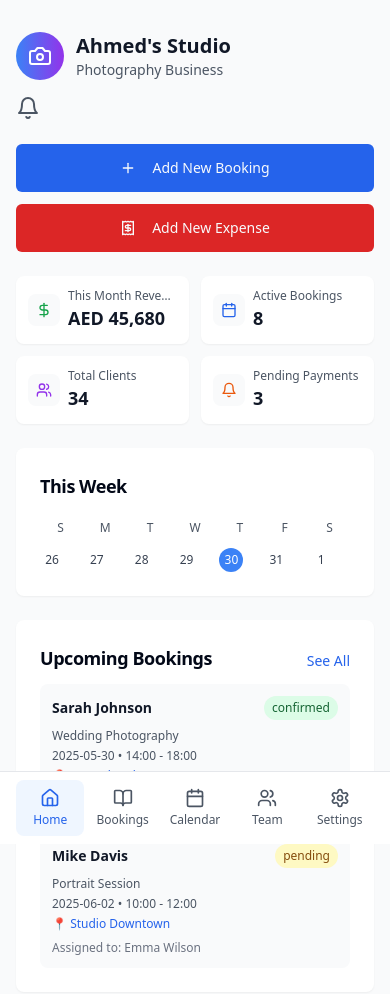
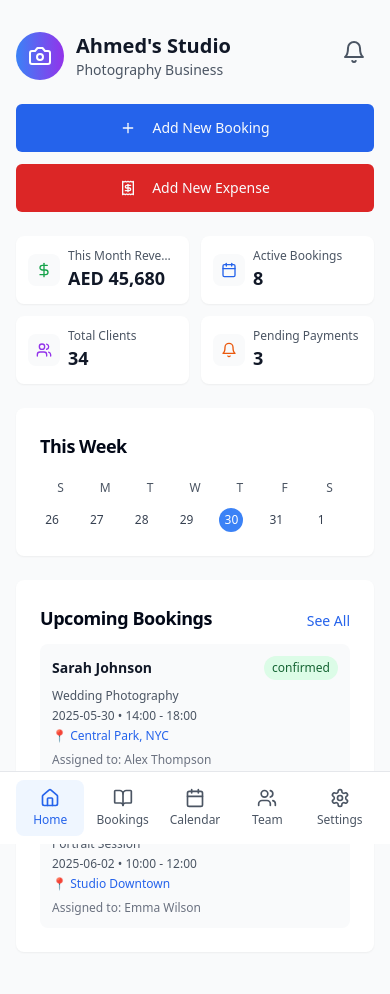
Before and after one commit to Tall-Photographer/shot-sync-studio-hub, a React (Vite) app: page / in a window 390 px wide. Shown: the top 994 px of the page. Built offline with nearby package versions, Linux system fonts and the light colour scheme.

Commit message:
Refactor dashboard UI
Move notification button to the top right corner, make cards touchable with navigation, and implement "See All" functionality.

```diff
--- a/src/components/Dashboard.tsx
+++ b/src/components/Dashboard.tsx
@@ -6,7 +6,11 @@ import { Button } from '@/components/ui/button';
 import NewBookingDialog from './NewBookingDialog';
 import AddExpenseDialog from './AddExpenseDialog';
 
-const Dashboard = () => {
+interface DashboardProps {
+  onNavigate?: (tab: string) => void;
+}
+
+const Dashboard = ({ onNavigate }: DashboardProps) => {
   const upcomingBookings = [
     {
       id: 1,
@@ -31,10 +35,10 @@ const Dashboard = () => {
   ];
 
   const stats = [
-    { title: 'This Month Revenue', value: 'AED 45,680', icon: DollarSign, color: 'text-green-600' },
-    { title: 'Active Bookings', value: '8', icon: Calendar, color: 'text-blue-600' },
-    { title: 'Total Clients', value: '34', icon: Users, color: 'text-purple-600' },
-    { title: 'Pending Payments', value: '3', icon: Bell, color: 'text-orange-600' }
+    { title: 'This Month Revenue', value: 'AED 45,680', icon: DollarSign, color: 'text-green-600', navigateTo: 'financials' },
+    { title: 'Active Bookings', value: '8', icon: Calendar, color: 'text-blue-600', navigateTo: 'bookings' },
+    { title: 'Total Clients', value: '34', icon: Users, color: 'text-purple-600', navigateTo: 'team' },
+    { title: 'Pending Payments', value: '3', icon: Bell, color: 'text-orange-600', navigateTo: 'financials' }
   ];
 
   const handleBookingAdded = (newBooking: any) => {
@@ -45,10 +49,27 @@ const Dashboard = () => {
     console.log('New expense added to dashboard:', newExpense);
   };
 
+  const handleStatCardClick = (navigateTo: string) => {
+    if (onNavigate) {
+      onNavigate(navigateTo);
+    }
+  };
+
+  const handleSeeAllBookings = () => {
+    if (onNavigate) {
+      onNavigate('bookings');
+    }
+  };
+
+  const handleNotificationClick = () => {
+    console.log('Notification clicked - opening notifications');
+    // You can add notification functionality here
+  };
+
   return (
     <div className="p-4 space-y-6 max-w-full overflow-x-hidden">
       {/* Header */}
-      <div className="flex flex-col sm:flex-row items-start sm:items-center justify-between pt-4 gap-4">
+      <div className="flex items-start justify-between pt-4">
         <div className="flex items-center space-x-3">
           <div className="w-12 h-12 bg-gradient-to-r from-blue-500 to-purple-600 rounded-full flex items-center justify-center flex-shrink-0">
             <Camera className="w-6 h-6 text-white" />
@@ -58,7 +79,13 @@ const Dashboard = () => {
             <p className="text-gray-600 text-sm">Photography Business</p>
           </div>
         </div>
-        <Bell className="w-6 h-6 text-gray-600 flex-shrink-0" />
+        <button
+          onClick={handleNotificationClick}
+          className="p-2 rounded-full hover:bg-gray-100 transition-colors flex-shrink-0"
+          aria-label="Notifications"
+        >
+          <Bell className="w-6 h-6 text-gray-600" />
+        </button>
       </div>
 
       {/* Action Buttons */}
@@ -87,7 +114,11 @@ const Dashboard = () => {
       {/* Quick Stats */}
       <div className="grid grid-cols-2 gap-3 sm:gap-4">
         {stats.map((stat, index) => (
-          <Card key={index} className="bg-white shadow-sm border-0">
+          <Card
+            key={index}
+            className="bg-white shadow-sm border-0 cursor-pointer hover:shadow-md transition-shadow active:scale-95 transform transition-transform"
+            onClick={() => handleStatCardClick(stat.navigateTo)}
+          >
             <CardContent className="p-3 sm:p-4">
               <div className="flex items-center space-x-2 sm:space-x-3">
                 <div className="p-2 rounded-lg bg-gray-50 flex-shrink-0">
@@ -104,7 +135,10 @@ const Dashboard = () => {
       </div>
 
       {/* Calendar Overview */}
-      <Card className="bg-white shadow-sm border-0">
+      <Card
+        className="bg-white shadow-sm border-0 cursor-pointer hover:shadow-md transition-shadow"
+        onClick={() => handleStatCardClick('calendar')}
+      >
         <CardHeader className="pb-3">
           <CardTitle className="text-lg font-semibold">This Week</CardTitle>
         </CardHeader>
@@ -133,11 +167,20 @@ const Dashboard = () => {
       <Card className="bg-white shadow-sm border-0">
         <CardHeader className="flex flex-row items-center justify-between pb-3">
           <CardTitle className="text-lg font-semibold">Upcoming Bookings</CardTitle>
-          <span className="text-sm text-blue-600 font-medium">See All</span>
+          <button
+            onClick={handleSeeAllBookings}
+            className="text-sm text-blue-600 font-medium hover:text-blue-800 transition-colors"
+          >
+            See All
+          </button>
         </CardHeader>
         <CardContent className="space-y-3 sm:space-y-4">
           {upcomingBookings.map((booking) => (
-            <div key={booking.id} className="bg-gray-50 rounded-lg p-3 sm:p-4">
+            <div
+              key={booking.id}
+              className="bg-gray-50 rounded-lg p-3 sm:p-4 cursor-pointer hover:bg-gray-100 transition-colors active:scale-98 transform transition-transform"
+              onClick={() => handleStatCardClick('bookings')}
+            >
               <div className="flex items-center justify-between mb-2">
                 <h3 className="font-semibold text-gray-900 text-sm sm:text-base truncate pr-2">
                   {booking.client}
--- a/src/pages/Index.tsx
+++ b/src/pages/Index.tsx
@@ -15,10 +15,14 @@ const Index = () => {
     setActiveTab('financials');
   };
 
+  const handleNavigate = (tab: string) => {
+    setActiveTab(tab);
+  };
+
   const renderContent = () => {
     switch (activeTab) {
       case 'dashboard':
-        return <Dashboard />;
+        return <Dashboard onNavigate={handleNavigate} />;
       case 'bookings':
         return <Bookings />;
       case 'calendar':
@@ -30,7 +34,7 @@ const Index = () => {
       case 'settings':
         return <Settings onNavigateToFinancials={handleNavigateToFinancials} />;
       default:
-        return <Dashboard />;
+        return <Dashboard onNavigate={handleNavigate} />;
     }
   };
 
```
